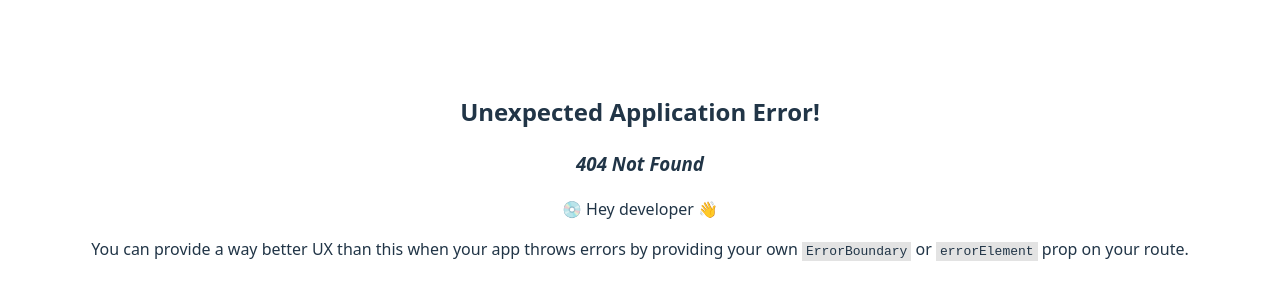
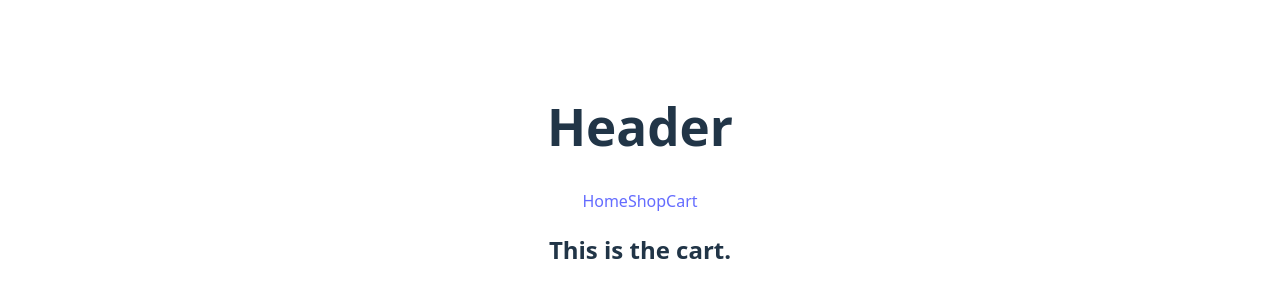
Before and after one commit to slabwu/shopping-cart, a React (Vite) app: page /cart in a window 1280 px wide. Before the commit this address had no page. Shown: the part 224-524 px from the top of the page. Built offline with nearby package versions, Linux system fonts and the light colour scheme.

Commit message:
Add shop and cart pages

```diff
--- a/src/App.jsx
+++ b/src/App.jsx
@@ -1,11 +1,14 @@
 import './App.css'
-import { Outlet } from "react-router-dom";
+import { Outlet, NavLink } from "react-router-dom";
 
 function App() {
   return (
     <>
       <header>
         <h1>Header</h1>
+        <NavLink to='/'>Home</NavLink>
+        <NavLink to='/shop'>Shop</NavLink>
+        <NavLink to='/cart'>Cart</NavLink>
       </header>
       <div>
         <Outlet />
--- /dev/null
+++ b/src/cart.jsx
@@ -0,0 +1,9 @@
+const Cart = () => {
+  return (
+    <div>
+      <h2>This is the cart.</h2>
+    </div>
+  );
+};
+
+export default Cart;
--- /dev/null
+++ b/src/shop.jsx
@@ -0,0 +1,9 @@
+const Shop = () => {
+  return (
+    <div>
+      <h2>This is the shop.</h2>
+    </div>
+  );
+};
+
+export default Shop;
```
Also changed, not shown: src/routes.jsx (+11 -1 lines), 1 other file (tests, documents, lock files or other folders).
